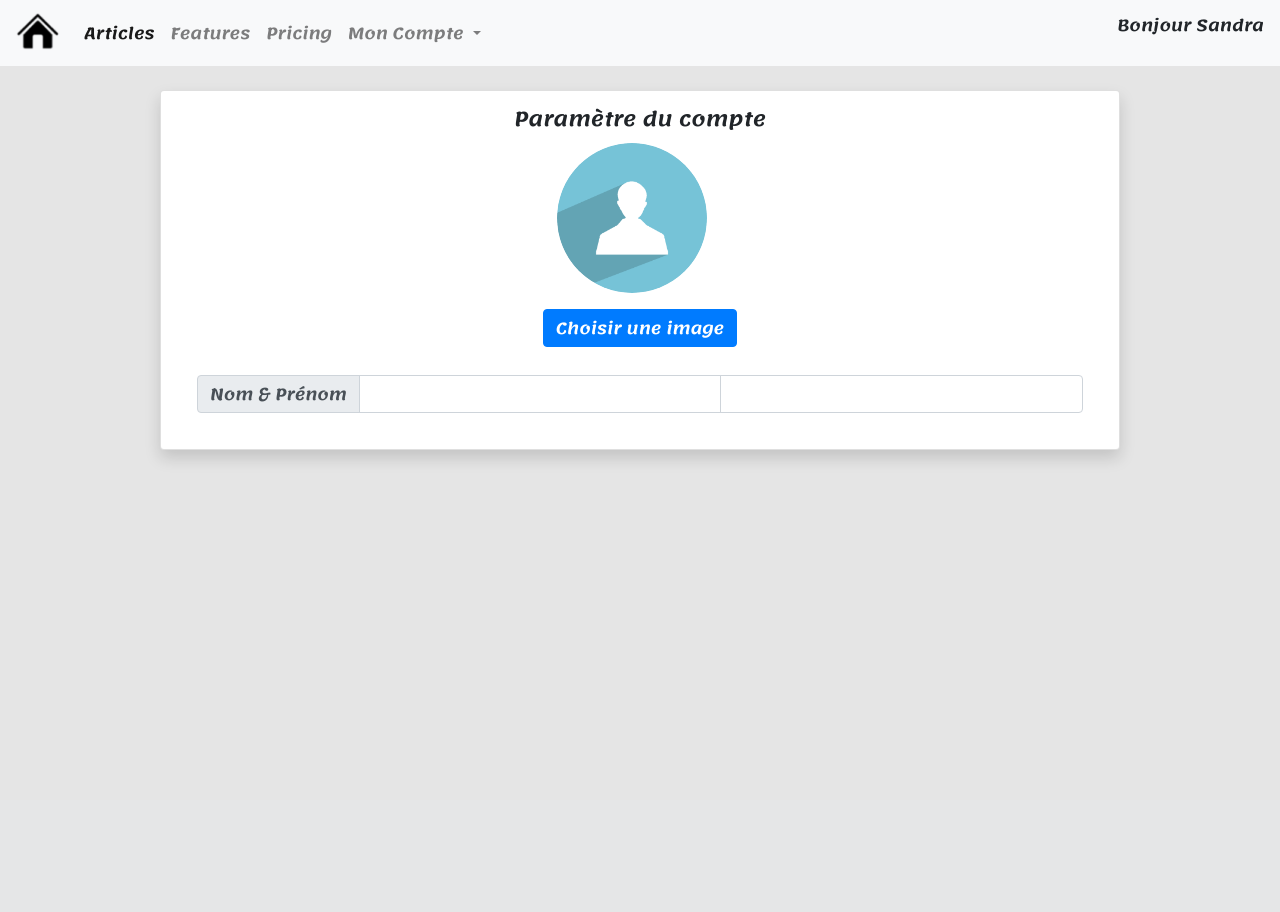
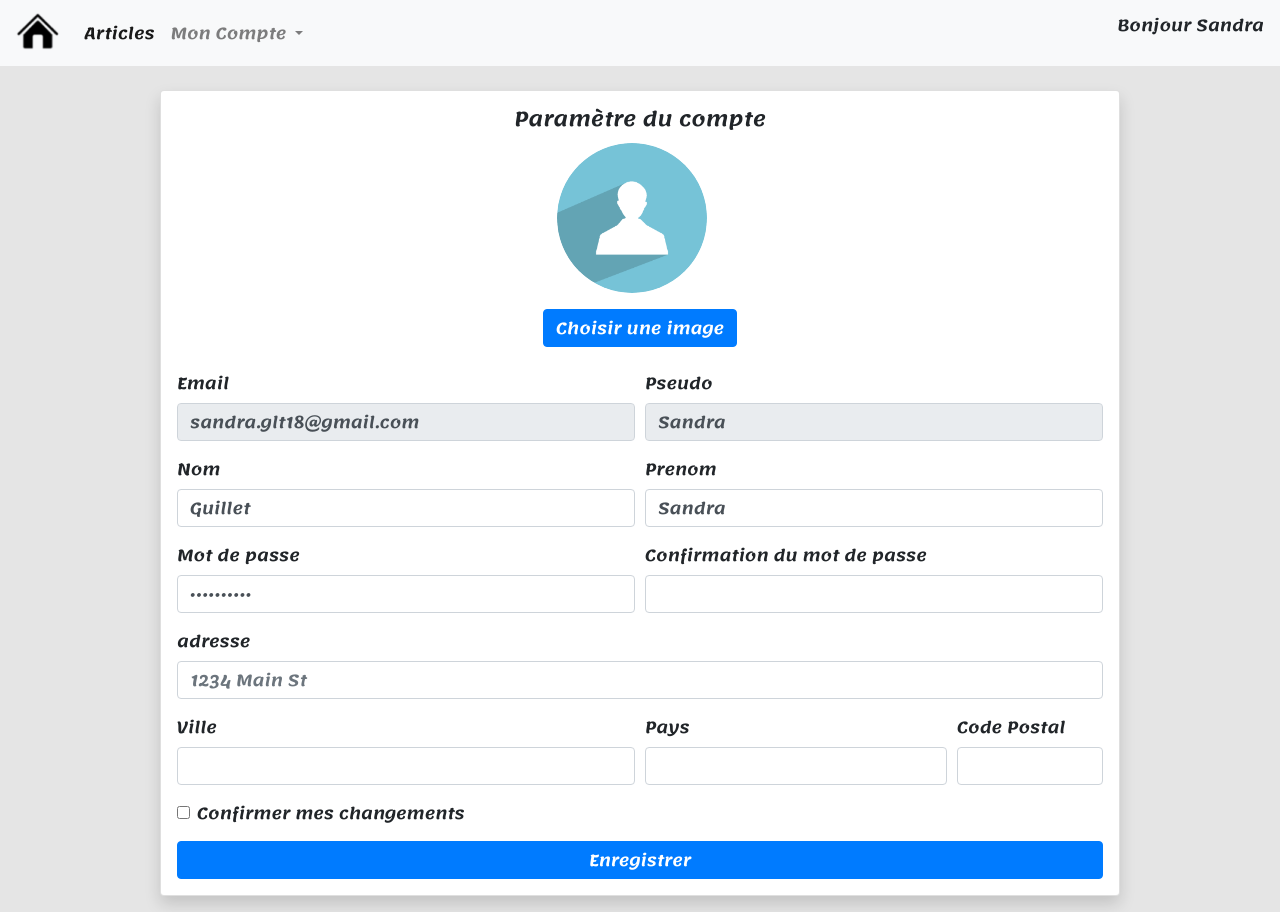
Before and after one commit to fiduide/blogSandra, a PHP site: page /monCompte.php?id=14 in a window 1280 px wide. Before the commit the page ends 462 px from the top, so only its background shows below. Run offline with PHP 8.4, Linux system fonts and the light colour scheme; a user stored in the database is signed in; data comes from the database, SQL or seed files in the repository.

Commit message:
Modif compte  pas encore terminé

```diff
--- a/src/NoView/header.php
+++ b/src/NoView/header.php
@@ -21,12 +21,6 @@ include "NoView/bdd.php";
         <ul class="navbar-nav">
         <li class="nav-item active">
             <a class="nav-link" href="listArticles.php">Articles <span class="sr-only">(current)</span></a>
-        </li>
-        <li class="nav-item">
-            <a class="nav-link" href="#">Features</a>
-        </li>
-        <li class="nav-item">
-            <a class="nav-link" href="#">Pricing</a>
         </li>
         <?php if(!empty($_SESSION['id'])){?>
         <li class="nav-item dropdown">
--- a/src/article.php
+++ b/src/article.php
@@ -37,10 +37,12 @@ session_start();
         <h2 class="text-center text-primary border"><?php echo $a['sujet']; ?></h2>
         <?php
         if($a['nom_img'] != NULL){
-
-        }
             echo '<p style="text-indent: 50px;"><img class="img-article rounded ml-3 mr-5 mt-3" style="float: right;" src="img/livre/'.$a['nom_img'].'.jpg">'.$a['p1'].'
             </p>';
+        }else{
+            echo $a['p1'];
+        }
+
             if($a['p2'] != ""){
                 echo '<p style="text-indent: 50px;">'.$a['p2'].'</p>';
             }
--- a/src/monCompte.php
+++ b/src/monCompte.php
@@ -1,5 +1,60 @@
 <?php session_start();
 include "NoView/bdd.php";
+
+$myAccount = $bdd->query('SELECT * FROM utilisateurs WHERE id = "' . $_GET['id'] . '"');
+    $ma = $myAccount->fetch();
+
+if(!empty($_POST['checkYes']) && !empty($_POST['nom']) && !empty($_POST['prenom']) && !empty($_POST['mdp']) && !empty($_POST['mdpConfirm']) ){
+
+    if(empty($_POST['adresse'])){
+        $adress = NULL;
+    }else{
+        $adress = htmlspecialchars($_POST['adresse']);
+    }
+    if(empty($_POST['pays'])){
+        $pays = NULL;
+    }else{
+        $pays = htmlspecialchars($_POST['pays']);
+    }
+    if(empty($_POST['ville'])){
+        $ville = NULL;
+    }else{
+        $ville = htmlspecialchars($_POST['ville']);
+    }
+    if(empty($_POST['CP'])){
+        $CP = NULL;
+    }else{
+        $CP = htmlspecialchars($_POST['CP']);
+    }
+
+    if(!empty($_FILES["monAvatar"]["tmp_name"])){
+        if(is_uploaded_file($_FILES["monAvatar"]["tmp_name"])) {
+
+            $repertoireDestination = "img/avatar/";
+            $nomDestination = $_SESSION['id'].".jpg";
+
+            if (rename($_FILES["monfichier"]["tmp_name"],
+                           $repertoireDestination.$nomDestination)) {
+            } else {
+                echo "Le déplacement du fichier temporaire a échoué";
+            }
+        } else {
+            echo "Le fichier n'a pas été uploadé (trop gros ?)";
+        }
+    }
+            $req = $bdd->query('UPDATE utilisateurs SET nom = "'. htmlspecialchars($_POST['nom']).'", prenom =  "'. htmlspecialchars($_POST['prenom']).'", mdp =  "'. htmlspecialchars($_POST['mdp']).'", adresse = "'.$adress.'",
+        pays = "'.$pays.'", ville = "'.$ville.'", CP = "'.$CP.'",');
+
+
+
+        echo '<div class="alert alert-success text-center" style="margin: 0px; role="alert">
+        Votre compte a été modifié avec succès, veuillez rafraichir la page pour voir le résultat !
+      </div>';
+
+}else{
+
+}
+
 ?>
 
 <!DOCTYPE html>
@@ -17,7 +72,7 @@ include "NoView/bdd.php";
     $image_par_defaut = 'avatar/default.jpg';
 ?>
 <div class="card mb-3 container w-75 mt-4 shadow p-3 bg-white rounded">
-<h5 class="card-title text-center">Paramètre du compte</h5>
+    <h5 class="card-title text-center">Paramètre du compte</h5>
 <?php
         if(is_file($image)){
 
@@ -27,22 +82,75 @@ include "NoView/bdd.php";
             echo '<img class="image-ronde2 align-self-center mr-3"  src="'.$image_par_defaut.'">';
         }
         ?>
-    <div class="text-center mt-3">
-        <form enctype="multipart/form-data" action="NoView/fileupload.php" method="post">
+    <div class="text-center mt-3 mb-3">
+        <form enctype="multipart/form-data" action="monCompte.php?id=<?= ($_SESSION['id']) ?>" method="post">
             <input type="hidden" name="MAX_FILE_SIZE"  value="100000" />
             <label for="file" class="btn btn-primary text-center">Choisir une image</label>
-            <input id="file" class="input-file" type="file">
+            <input id="file" class="input-file" type="file" name="monAvatar">
+    </div>
+    <fieldset disabled>
+        <div class="form-row">
+            <div class="form-group col-md-6">
+                <label for="inputEmail4">Email</label>
+                <input type="email" class="form-control" id="inputEmail4" name="email" value="<?= ($ma['email'])?>">
+            </div>
+            <div class="form-group col-md-6">
+                <label for="inputPassword4">Pseudo</label>
+                <input type="text" class="form-control" id="inputPassword4" name="pseudo" value="<?= ($ma['prenom'])?>">
+            </div>
+        </div>
+    </fieldset>
 
-    </div>
-    <div class="card-body">
-        <div class="input-group">
-            <div class="input-group-prepend">
-                <span class="input-group-text">Nom & Prénom</span>
-            </div>
-            <input type="text" aria-label="First name" class="form-control">
-            <input type="text" aria-label="Last name" class="form-control">
+    <div class="form-row">
+        <div class="form-group col-md-6">
+            <label for="inputEmail4">Nom</label>
+            <input type="text" class="form-control" id="inputEmail4" name="nom" value="<?= ($ma['nom'])?>">
+        </div>
+        <div class="form-group col-md-6">
+            <label for="inputPassword4">Prenom</label>
+            <input type="text" class="form-control" id="inputPassword4" name="prenom" value="<?= ($ma['prenom'])?>">
         </div>
     </div>
+    <div class="form-row">
+        <div class="form-group col-md-6">
+            <label for="inputEmail4">Mot de passe</label>
+            <input type="password" class="form-control" id="inputEmail4" value="<?= ($ma['mdp'])?>">
+        </div>
+        <div class="form-group col-md-6">
+            <label for="inputPassword4">Confirmation du mot de passe</label>
+            <input type="text" class="form-control" id="inputPassword4" name="mdpConfirm">
+        </div>
+    </div>
+
+    <div class="form-group">
+        <label for="inputAddress">adresse</label>
+        <input type="text" class="form-control" id="inputAddress" name="adresse" placeholder="1234 Main St">
+    </div>
+
+    <div class="form-row">
+        <div class="form-group col-md-6">
+        <label for="inputCity">Ville</label>
+        <input type="text" class="form-control" name="ville" id="inputCity">
+        </div>
+        <div class="form-group col-md-4">
+        <label for="inputState">Pays</label>
+        <input id="inputState" name="pays" class="form-control">
+        </div>
+        <div class="form-group col-md-2">
+        <label for="inputZip">Code Postal</label>
+        <input type="text" class="form-control" name="CP" id="inputZip">
+        </div>
+    </div>
+    <div class="form-group">
+        <div class="form-check">
+        <input class="form-check-input" type="checkbox" id="gridCheck" name="checkYes">
+        <label class="form-check-label" for="gridCheck">
+            Confirmer mes changements
+        </label>
+        </div>
+    </div>
+    <button type="submit" class="btn btn-primary">Enregistrer</button>
+    </form>
 </div>
 
 
```
